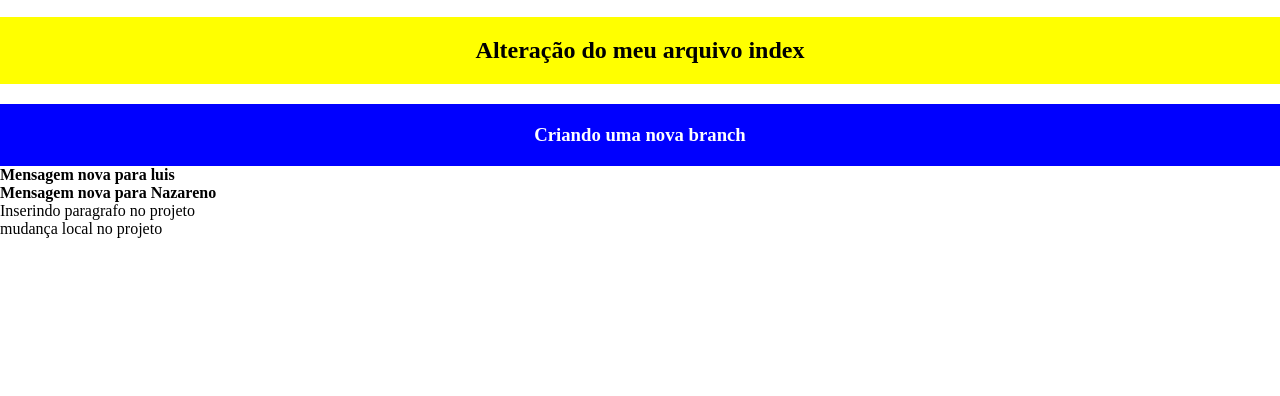
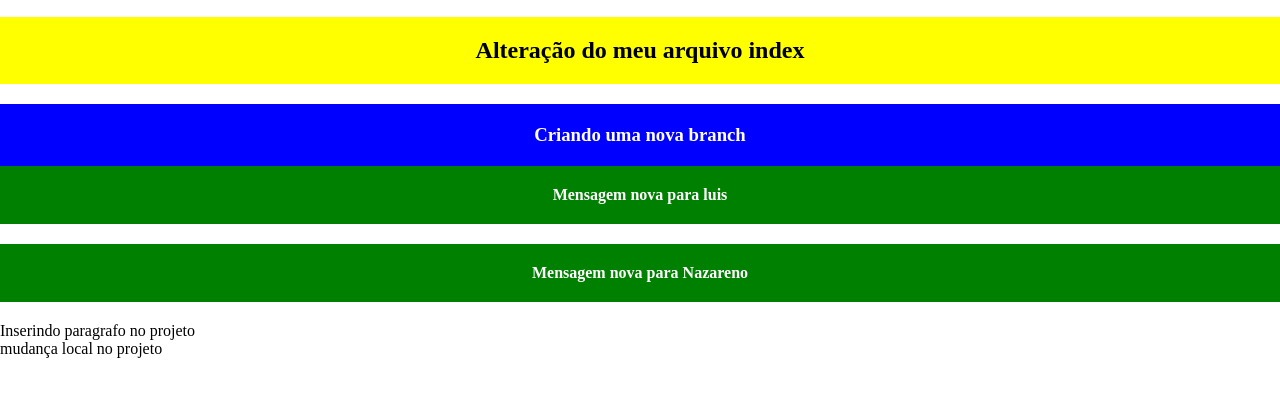
Before and after one commit to nazareno1962/teste_git_nazareno, a plain HTML site: page index.html in a window 1280 px wide. Shown: the part 80-476 px from the top of the page. Drawn offline with Linux system fonts and the light colour scheme.

Commit message:
Adiçao das cores finais

```diff
--- a/style.css
+++ b/style.css
@@ -26,3 +26,11 @@ h3 {
     text-align: center;
     padding: 20px;
 }
+
+h4 {
+    background-color: green;
+    color: white;
+    text-align: center;
+    padding: 20px;
+    margin-bottom: 20px;
+}
```
